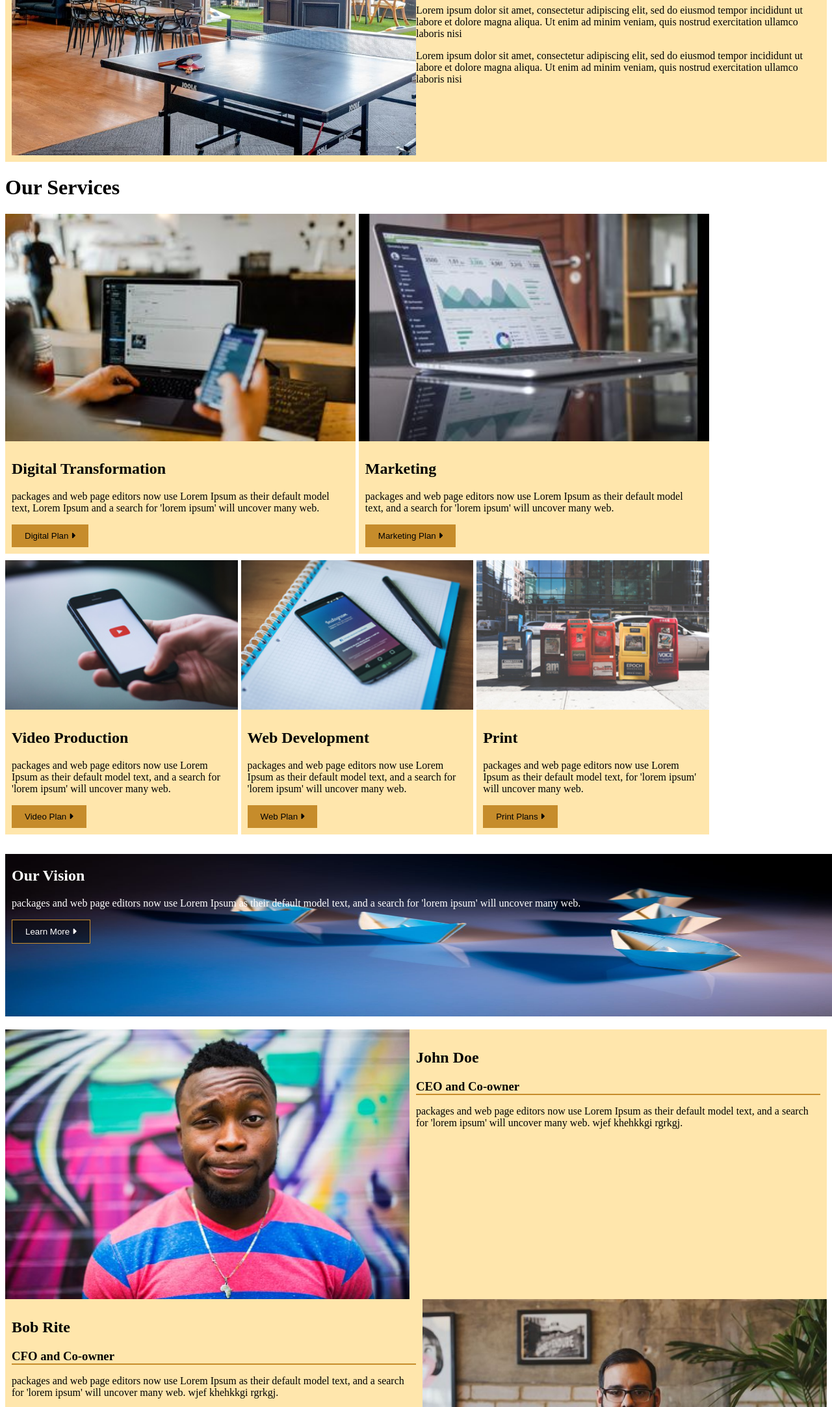
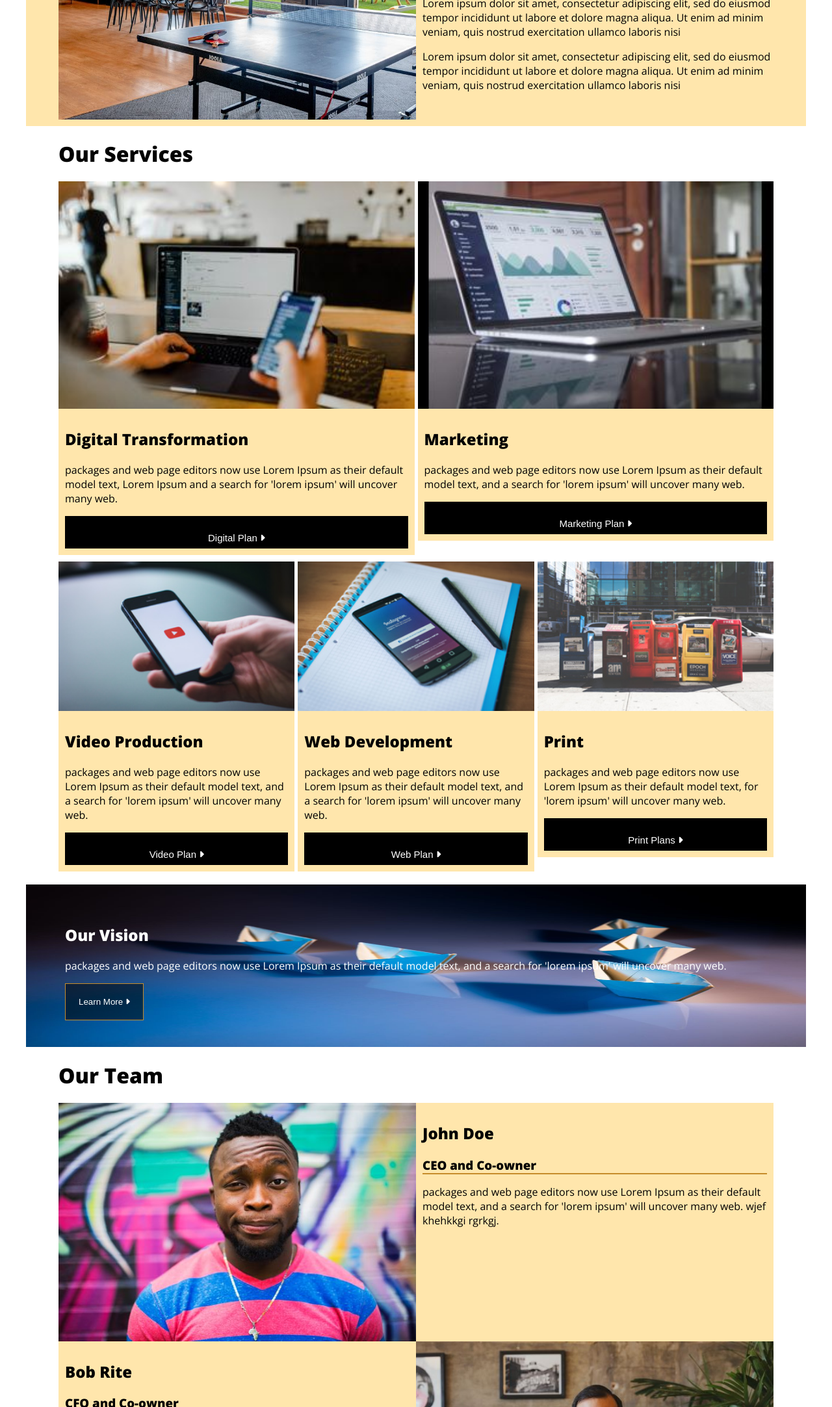
Before and after one commit to nguy0949/nguy0949.github.io, a plain HTML site: page final-project/index.html in a window 1280 px wide. Shown: the part 635-2800 px from the top of the page at 65% size. Drawn offline with nearby package versions, Linux system fonts and the light colour scheme.

Commit message:
final project-css-updated

```diff
--- a/final-project/main.css
+++ b/final-project/css/main.css
@@ -1,3 +1,9 @@
+html {
+    font-family: 'Open Sans', sans-serif, Arial, Helvetica;
+    /* use Open sans as default, if "open sans" is not available, we use sans serif, arial, helvetica */
+}
+
+/* ----------------------------- for mobile screens --------------------------- */
 header {
     background-color: black;
     color: #c68c2b;
@@ -24,6 +30,7 @@ nav {
 .navigation-list > li:first-child {
     background-color: #c68c2b;
     text-align: start;
+    padding: 0;
 }
 .navigation-list > :nth-child(2) {
     background-color: #c68c2b;
@@ -41,10 +48,10 @@ nav {
     border:1px solid #c68c2b;
     padding: 5px;
 }
-.section-one {
+.section-welcome {
     width: 100%;
     height: 450px;
-    background: url("./images/main-banner.jpg") no-repeat center;
+    background: url("../images/main-banner.jpg") no-repeat center;
     background-size: 100% 450px;
     display: flex;
     align-items: center;
@@ -58,7 +65,7 @@ nav {
 
 .welcome-text {
     font-size: 60px;
-    font-weight: bold;
+    font-weight: 700;
     line-height: 70px;
     margin: 40px 0 15px;
 }
@@ -68,16 +75,16 @@ nav {
 .rectangle {
     background-color: #c68c2b;
     text-align: center;
-    padding: 10px 20px;
+    padding: 20px;
     border: none;
 
 }
-.section-two {
+.section-about {
     width: 100%;
     background-color: #ffe6ac;
 }
 
-.section-two .container {
+.section-about .container {
     padding: 10px;
 }
 
@@ -88,7 +95,7 @@ nav {
 .digital {
     width: 100%;
 }
-.section-three .container {
+.section-digital .container {
   display: flex;
   flex-direction: column;
 }
@@ -98,7 +105,7 @@ nav {
     padding: 10px;
 }
 
-.section-four {
+.section-marketing {
     margin-top: 10px;
     display: flex;
     flex-direction: column;
@@ -107,7 +114,7 @@ nav {
 .marketing-image {
     width: 100%;
 }
-.section-five {
+.section-video {
     margin-top: 10px;
     display: flex;
     flex-direction: column;
@@ -119,7 +126,7 @@ nav {
     background-color: #ffe6ac;
     padding: 10px;
 }
-.section-six {
+.section-web {
     margin-top: 10px;
     display: flex;
     flex-direction: column; }
@@ -129,7 +136,7 @@ nav {
             background-color: #ffe6ac;
             padding: 10px; }
 
-            .section-seven {
+            .section-print {
                 margin-top: 10px;
                 display: flex;
                 flex-direction: column; }
@@ -138,20 +145,23 @@ nav {
             .print-text {
                         background-color: #ffe6ac;
                         padding: 10px; }
-.section-eight {
-    background: url("./images/vision.jpg") no-repeat center;
+.section-vision {
+    background: url("../images/vision.jpg") no-repeat center;
     background-size: 100% 250px;
     width: 100%;
     height: 250px;
     margin-top: 20px;
     color:#fff;
 }
-.section-nine {
+.vision-content {
+    padding: 10px;
+}
+.section-john {
     margin-top: 10px;
     display: flex;
     flex-direction: column;
 }
-.section-nine h3 {
+.section-john h3 {
     margin: 0;
     border-bottom: 2px solid #c68c2b;
 }
@@ -164,12 +174,12 @@ nav {
             margin:  0;
 }
 
-.section-nine, .section-ten {
+.section-john, .section-bob {
     margin-top: 10px;
     display: flex;
     flex-direction: column;
 }
-.section-ten h3 {
+.section-bob h3 {
     margin: 0;
     border-bottom: 2px solid #c68c2b;
 }
@@ -203,20 +213,24 @@ nav {
     width: fit-content;
     margin-top: 10px;
 }
+th, td {
+    border: 1px solid;
+    padding: 0;
+}
 .hour-table {
-    display: grid;
-    grid-template-columns: 6fr 4fr;
+    width: 100%;
+    border-spacing: 0;
 }
 
-.hour-table div {
+.hour-table tr {
     padding: 0 10px;
     border: 1px solid #000;
     height: 40px;
-    display: flex;
-    align-items: center;
+
 }
 
-.hour-table div:first-child, .hour-table div:nth-child(2) {
+.hour-table th {
+    width: 50%;
     background-color: #ffe6ac;
     justify-content: center;
 }
@@ -246,49 +260,35 @@ padding-top: 20px;
 .unplash{
     color: #c68c2b;
 }
-.button-digital {
-    background-color: #c68c2b;
+.button-digital, .mkt-button, .video-button, .web-button, .print-button  {
+    background-color: black;
+    color: white;
     text-align: center;
-    padding: 10px 20px;
+    padding: 25px 40px;
     border: none;
+    font-size: 15px;
 }
-.mkt-button {
-    background-color: #c68c2b;
-    text-align: center;
-    padding: 10px 20px;
-    border: none;
-}
-.video-button {
-    background-color: #c68c2b;
-    text-align: center;
-    padding: 10px 20px;
-    border: none;
-}
-.web-button {
-    background-color: #c68c2b;
-    text-align: center;
-    padding: 10px 20px;
-    border: none;
-}
-.print-button {
-        background-color: #c68c2b;
-        text-align: center;
-        padding: 10px 20px;
-        border: none;
-    }
+
 .vision-button {
         background: rgba(0,0,0,.5);
+        /* this color I researched and taken from w3school */
         text-align: center;
-        padding: 10px 20px;
+        padding: 20px;
         border: none;
         color:#fff;
         border: 1px solid #c68c2b;
 }
-.section-eight{
-    padding: 10px;
-}
 
-@media screen and (min-width: 800px) {
+/* ------------------------------ for desktop screens ------------------------------------- */
+@media screen and (min-width: 760px) {
+    body {
+        display: flex;
+        justify-content: center;
+    }
+    .main-container {
+        max-width: 1200px;
+
+    }
     header {
         flex-direction: row;
         justify-content: space-between;
@@ -322,9 +322,10 @@ padding-top: 20px;
         margin: 0 50px;
     }
 
-    .section-two .container {
+    .section-about .container {
         display: flex;
         flex-direction: row;
+        margin: 0 40px;
     }
 
     .about-us {
@@ -332,45 +333,60 @@ padding-top: 20px;
         height: auto;
     }
 
+    .about-us-text {
+        margin-left: 10px;
+    }
+    .ourservices-text {
+        padding: 0 50px;
+    }
     .services-container {
         display: grid;
-        grid-template-columns: 1fr 1fr 1fr 1fr 1fr 1fr 1fr;
+        grid-template-columns: 1fr 1fr 1fr 1fr 1fr 1fr;
         grid-template-areas:
             "first first first second second second"
             "third third four four fifth fifth";
         gap: 0 5px;
+        padding: 0 50px;
     }
-    .section-three {
+    .section-digital {
         grid-area: first;
     }
 
-    .section-four {
+    .section-marketing {
         grid-area: second;
         margin-top: 0;
     }
 
-    .section-three img, .section-four img {
+    .section-digital img, .section-marketing img {
         height: 350px;
     }
 
-    .section-five {
+    .section-video {
         grid-area: third;
     }
 
-    .section-six {
+    .section-web {
         grid-area: four;
     }
-    .section-seven {
+    .section-print {
         grid-area: fifth;
     }
 
-    .section-five img, .section-six img, .section-seven img {
+    .section-video img, .section-web img, .section-print img {
         height: 230px;
     }
+    .section-vision {
+        display: flex;
+        align-items: center;
+    }
+    .vision-content {
+        margin: 0 50px;
+    }
 
-    .section-nine {
+    .section-john {
         display: flex;
         flex-direction: row;
+        padding: 0 50px;
     }
     .john-image {
         width: 50%;
@@ -378,11 +394,14 @@ padding-top: 20px;
     .john-text {
         width: 50%;
     }
-
-    .section-ten {
+    .ourteam-text {
+        padding: 0 50px;
+    }
+    .section-bob {
         display: flex;
         flex-direction: row-reverse;
         margin: 0;
+        padding: 0 50px;
     }
     .bob-image {
         width: 50%;
@@ -393,19 +412,29 @@ padding-top: 20px;
     .sendus-text {
         display: flex;
         flex-direction: row;
+        margin-top: 0;
     }
     .location-text {
         display: flex;
         flex-direction: row;
-    }
+        margin-top: 0;
+}
     .contact-container {
         display: flex;
         flex-wrap: wrap;
         flex-direction: row;
+
+    }
+    .contact-section {
+        padding: 0 50px;
+    }
+    .message-wrapper {
+        order: 1;
+        width: 50%;
     }
     .contact-message-container {
-        order: 1;
-        width: 50%;
+       padding-right: 10px;
+       padding-top: 0;
     }
     .operation-container {
         order: 3;
@@ -415,4 +444,12 @@ padding-top: 20px;
         order: 2;
         width: 50%;
     }
+    .button-digital, .mkt-button, .video-button, .web-button, .print-button {
+        background-color: black;
+        text-align: center;
+        border: none;
+        width: 100%;
+        height: 50px;
+        color: white;
+    }
 }
--- a/final-project/index.html
+++ b/final-project/index.html
@@ -6,12 +6,18 @@
       <meta name="viewport" content="width=device-width, initial-scale=1.0">
       <title>final project</title>
       <script src="https://kit.fontawesome.com/9febe77d40.js" crossorigin="anonymous"></script>
-    <link href="main.css" rel="stylesheet">
+      <!-- icons: import font awesome icons-->
+      <link href="./css/main.css" rel="stylesheet">
+      <!-- font: import google font api, font name: Open San Light  -->
+      <link rel="preconnect" href="https://fonts.googleapis.com">
+      <link rel="preconnect" href="https://fonts.gstatic.com" crossorigin>
+      <link href="https://fonts.googleapis.com/css2?family=Open+Sans:ital,wght@0,300;0,600;0,800;1,700;1,800&display=swap" rel="stylesheet">
    </head>
    <body>
+      <div class="main-container">
          <header>
-        <nav>
             <ul class="navigation-list">
+
                <li>
                   <img src="./images/logo.png" alt="logo"/>
                </li>
@@ -31,14 +37,13 @@
                   Contact
                </li>
             </ul>
-        </nav>
             <div class="search">
                <input type="text" placeholder="Search"/>
                <i class="fa-solid fa-magnifying-glass"></i>
             </div>
          </header>
          <main>
-        <div class="section-one">
+            <div class="section-welcome">
                <div class="box">
                   <p class="welcome-text">Welcome to Three Stars Media</p>
                   <p class="content">Lorem ipsum dolor sit amet, consectetur adipiscing elit, sed do eiusmod tempor
@@ -46,10 +51,9 @@
                      ullamco laboris nisi
                   </p>
                   <button class="rectangle">Connect with us <i class="fa-solid fa-caret-right"></i></button>
-
                </div>
             </div>
-        <div class="section-two">
+            <div class="section-about">
                <div class="container">
                   <img src="./images/about-us.jpg" alt="table-tennis" class="about-us"/>
                   <div class="about-us-text">
@@ -65,9 +69,9 @@
                   </div>
                </div>
             </div>
-        <h1> Our Services</h1>
+            <h1 class="ourservices-text">Our Services</h1>
             <div class="services-container">
-            <div class="section-three">
+               <div class="section-digital">
                   <div class="container">
                      <img src="./images/digital.jpg" alt="phoneandhand" class="digital"/>
                      <div class="digital-text">
@@ -80,7 +84,7 @@
                      </div>
                   </div>
                </div>
-            <div class="section-four">
+               <div class="section-marketing">
                   <img src="./images/marketing.jpg" alt="marketing" class="marketing-image" />
                   <div class="marketing-text">
                      <h2>Marketing</h2>
@@ -92,7 +96,7 @@
                      <button class="mkt-button">Marketing Plan <i class="fa-solid fa-caret-right"></i></button>
                   </div>
                </div>
-            <div class="section-five">
+               <div class="section-video">
                   <img src="./images/video.jpg" alt="videophoto" class="video-production"/>
                   <div class="video-text">
                      <h2>Video Production</h2>
@@ -104,8 +108,7 @@
                      <button class="video-button"> Video Plan <i class="fa-solid fa-caret-right"></i></button>
                   </div>
                </div>
-
-            <div class="section-six">
+               <div class="section-web">
                   <img src="./images/web.jpg" alt="webdevphoto" class="webdev-image"/>
                   <div class="webdev-text">
                      <h2>Web Development</h2>
@@ -115,10 +118,9 @@
                         will uncover many web.
                      </p>
                      <button class="web-button"> Web Plan <i class="fa-solid fa-caret-right"></i></button>
-
                   </div>
                </div>
-            <div class="section-seven">
+               <div class="section-print">
                   <img src="./images/print.jpg" alt="printphoto" class="print-image"/>
                   <div class="print-text">
                      <h2>Print</h2>
@@ -128,15 +130,13 @@
                         will uncover many web.
                      </p>
                      <button class="print-button"> Print Plans <i class="fa-solid fa-caret-right"></i></button>
-
                   </div>
                </div>
             </div>
-
-    <div class="section-eight">
+            <div class="section-vision">
+               <div class="vision-content">
                   <h2>
                      Our Vision
-
                   </h2>
                   <p>
                      packages and web page editors now use Lorem Ipsum
@@ -145,7 +145,9 @@
                   </p>
                   <button class="vision-button"> Learn More <i class="fa-solid fa-caret-right"></i></button>
                </div>
-    <div class="section-nine">
+            </div>
+            <h1 class="ourteam-text">Our Team</h1>
+            <div class="section-john">
                <img src="./images/john.jpg" alt="manphoto" class="john-image"/>
                <div class="john-text">
                   <h2>John Doe</h2>
@@ -157,8 +159,7 @@
                   </p>
                </div>
             </div>
-
-    <div class="section-ten">
+            <div class="section-bob">
                <img src="./images/bob.jpg" alt="bobphoto" class="bob-image"/>
                <div class="bob-text">
                   <h2>Bob Rite</h2>
@@ -173,6 +174,7 @@
             <div class="contact-section">
                <h1 class="contact-text">Contact Us</h1>
                <div class="contact-container">
+                  <div class="message-wrapper">
                      <div class="contact-message-container">
                         <h2 class="sendus-text">Send us a message</h2>
                         <form class="form">
@@ -185,31 +187,44 @@
                            <button class="submit-button">Send</button>
                         </form>
                      </div>
+                  </div>
                   <div class="operation-container">
-                <div class="operation">
+                     <h3 class="operation">
                         Hours of operation
-                </div>
-                <div class="hour-table">
-                    <div>Days</div>
-                    <div>Hours</div>
-                    <div>Monday - Friday</div>
-                    <div>9 AM - 6 PM</div>
-                    <div>Saturday - Sunday</div>
-                    <div>Closed</div>
-                </div>
+                     </h3>
+                     <table class="hour-table">
+                        <tr>
+                           <th>
+                              Days
+                           </th>
+                           <th>
+                              Hours
+                           </th>
+                        </tr>
+                        <tbody>
+                           <tr>
+                              <td>Monday - Friday</td>
+                              <td>9 AM - 6 PM</td>
+                           </tr>
+                           <tr>
+                              <td>Saturday - Sunday</td>
+                              <td>Closed</td>
+                           </tr>
+                        </tbody>
+                     </table>
                   </div>
                   <div class="location-container">
-                <div class="location-text">
+                     <h3 class="location-text">
                         Location
-                </div>
+                     </h3>
                      <div class="map">
+                        <!-- source of map: from Google -->
                         <iframe src="https://www.google.com/maps/d/embed?mid=1-bOw0CscjXlxdiD99Ghw2s1-hyM&ehbc=2E312F" width="640" height="480">
                         </iframe>
                      </div>
                   </div>
                </div>
             </div>
-
          </main>
          <footer class="footer">
             <div class="copy-right-icon">
@@ -220,5 +235,6 @@
                All images are taken from <a class="unplash" href="https://unsplash.com/">Unplash</a>
             </div>
          </footer>
+      </div>
    </body>
 </html>
```
Lines whose indentation alone changed are shown as unchanged.
